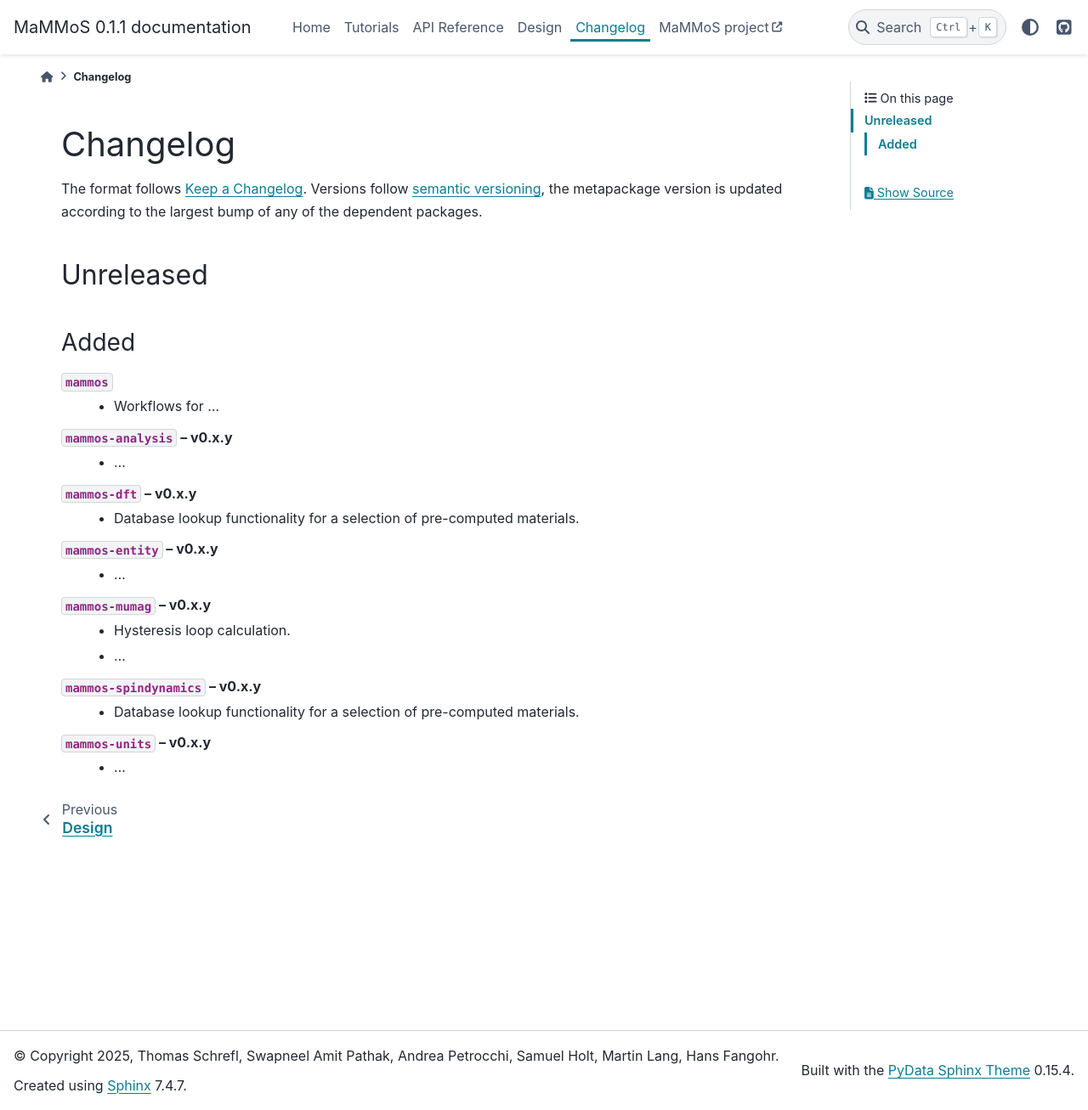
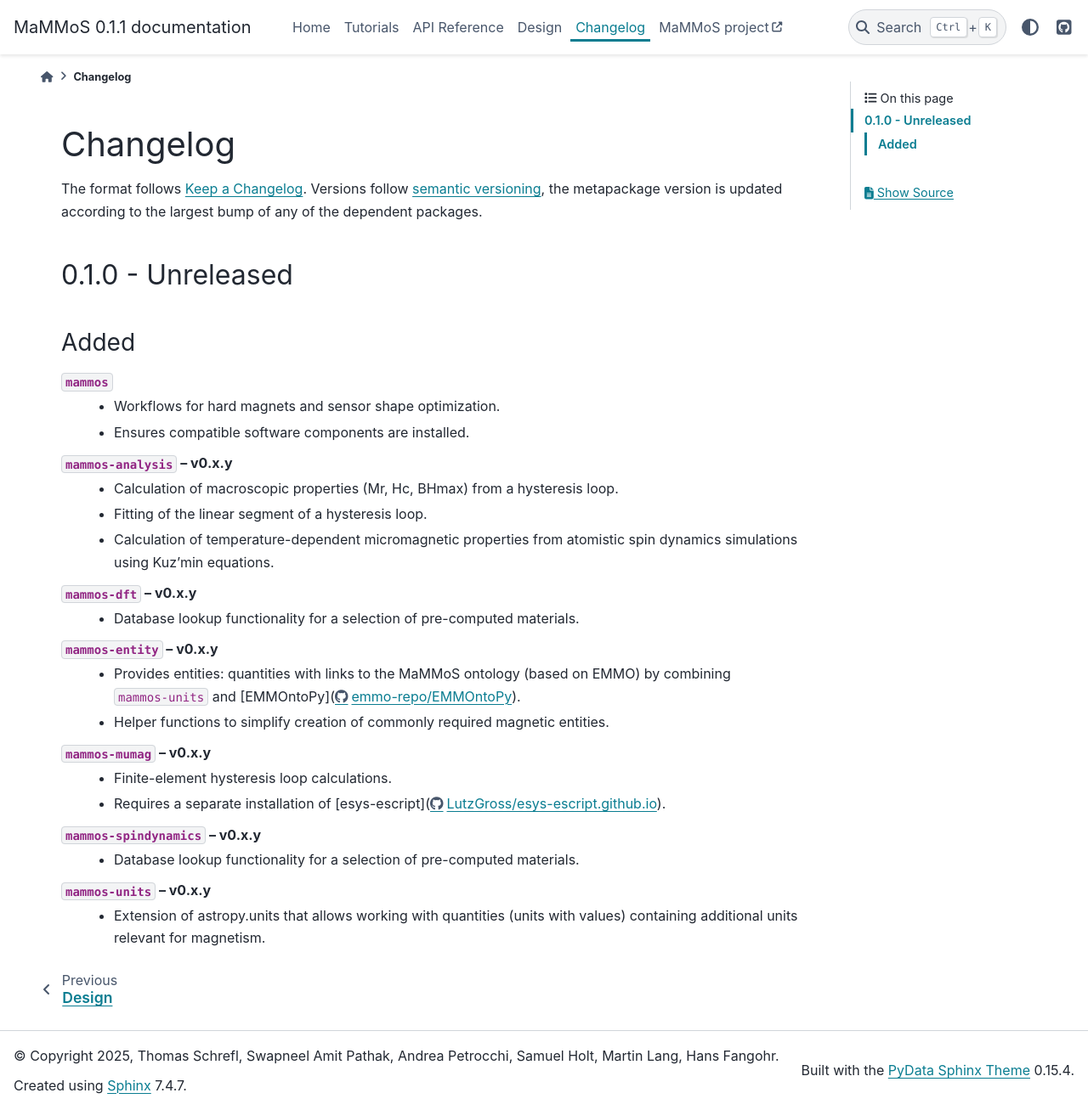
Before and after one commit to MaMMoS-project/mammos, a Sphinx documentation site: the page built from docs/source/changelog.rst, in a window 1280 px wide and 1307 px high. Shown: the whole window at 85% size. Built offline with Sphinx 7.4.7 and the PyData theme 0.15.4, drawn with Linux system fonts in a browser that asks for light colours; pages that are not in the unit, such as notebooks, are missing from menus; the version number is read from the project's files by our own code.

Commit message:
Write changelog for 0.1.0

```diff
--- a/docs/source/changelog.rst
+++ b/docs/source/changelog.rst
@@ -6,24 +6,34 @@ The format follows `Keep a Changelog <https://keepachangelog.com/>`__. Versions
 follow `semantic versioning <https://semver.org/>`__, the metapackage version is
 updated according to the largest bump of any of the dependent packages.
 
-Unreleased
-==========
+0.1.0 - Unreleased
+==================
 
 Added
 -----
 
 ``mammos``
-  - Workflows for ...
+  - Workflows for hard magnets and sensor shape optimization.
+  - Ensures compatible software components are installed.
 ``mammos-analysis`` -- v0.x.y
-  - ...
+  - Calculation of macroscopic properties (Mr, Hc, BHmax) from a hysteresis
+    loop.
+  - Fitting of the linear segment of a hysteresis loop.
+  - Calculation of temperature-dependent micromagnetic properties from atomistic
+    spin dynamics simulations using Kuz’min equations.
 ``mammos-dft`` -- v0.x.y
   - Database lookup functionality for a selection of pre-computed materials.
 ``mammos-entity`` -- v0.x.y
-  - ...
+  - Provides entities: quantities with links to the MaMMoS ontology (based on
+    EMMO) by combining ``mammos-units`` and
+    [EMMOntoPy](https://github.com/emmo-repo/EMMOntoPy).
+  - Helper functions to simplify creation of commonly required magnetic entities.
 ``mammos-mumag`` -- v0.x.y
-  - Hysteresis loop calculation.
-  - ...
+  - Finite-element hysteresis loop calculations.
+  - Requires a separate installation of
+    [esys-escript](https://github.com/LutzGross/esys-escript.github.io/).
 ``mammos-spindynamics`` -- v0.x.y
   - Database lookup functionality for a selection of pre-computed materials.
 ``mammos-units`` -- v0.x.y
-  - ...
+  - Extension of astropy.units that allows working with quantities (units with
+    values) containing additional units relevant for magnetism.
```
